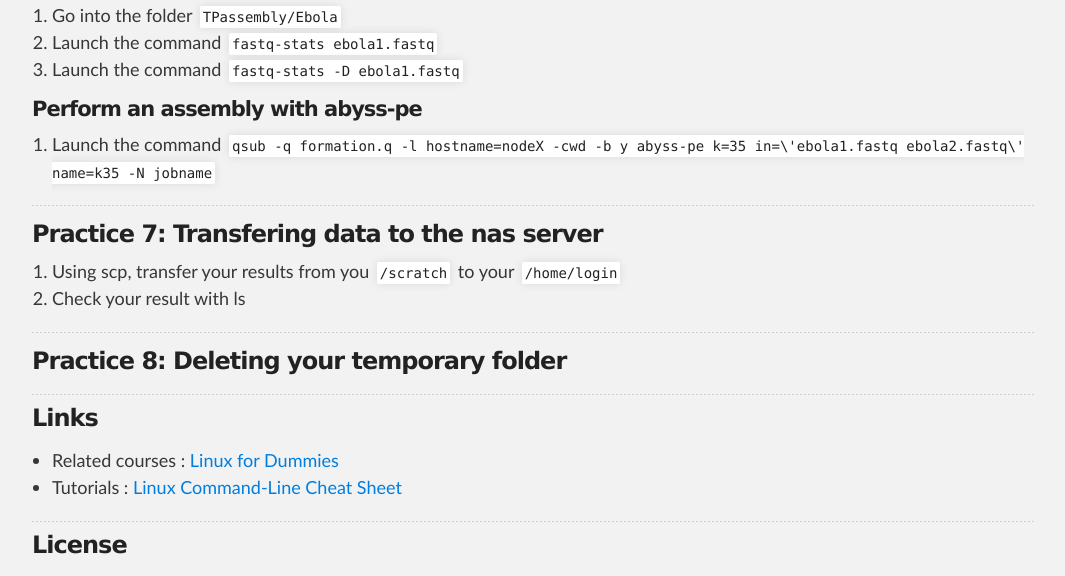
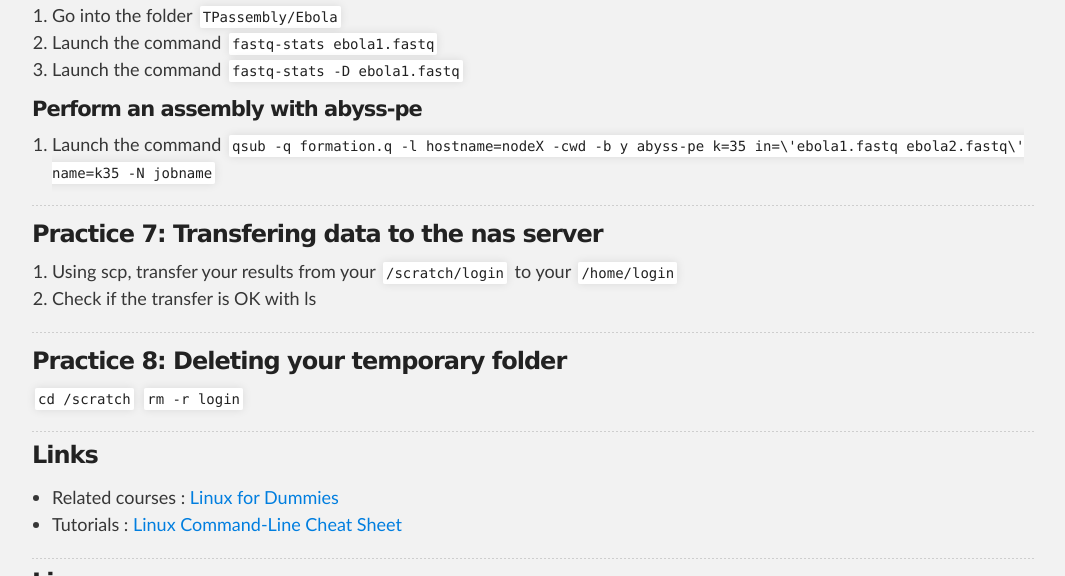
Before and after one commit to SouthGreenPlatform/trainings, a Jekyll site: the page built from _pages/hpc/hpcPractice.md, in a window 1280 px wide and 900 px high, scrolled down 4036 px, cut to the strip 0-576 px from the top of the window. Shown: the whole strip, without its empty margins (106-1171 px from the left). Built offline with Jekyll 4.4.1, drawn with Linux system fonts in a browser that asks for light colours; nearby versions of some CDN libraries.

Commit message:
Update hpcPractice.md

```diff
--- a/_pages/hpc/hpcPractice.md
+++ b/_pages/hpc/hpcPractice.md
@@ -170,8 +170,8 @@ In the FileZilla menu, go to _File > Site Manager_. Then go through these 5 step
 ### Practice 7: Transfering data to the nas server
 
 
-1. Using scp, transfer your results from you `/scratch` to your `/home/login`
-2. Check your result with ls
+1. Using scp, transfer your results from your `/scratch/login` to your `/home/login`
+2. Check if the transfer is OK with ls
 
 
 
@@ -181,7 +181,8 @@ In the FileZilla menu, go to _File > Site Manager_. Then go through these 5 step
 <a name="practice-8"></a>
 ### Practice 8: Deleting your temporary folder
 
-
+`cd /scratch`
+`rm -r login`
 
 
 
```
